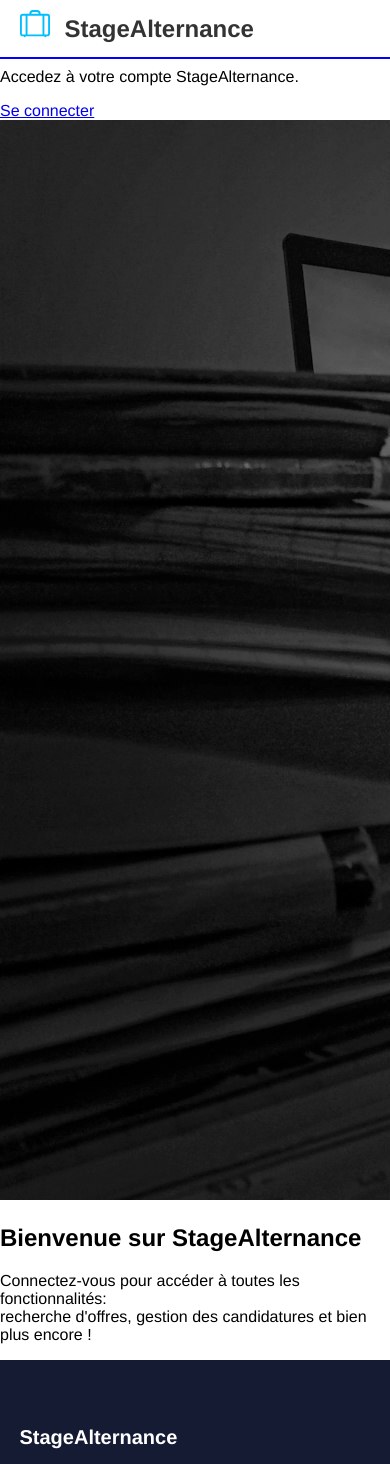
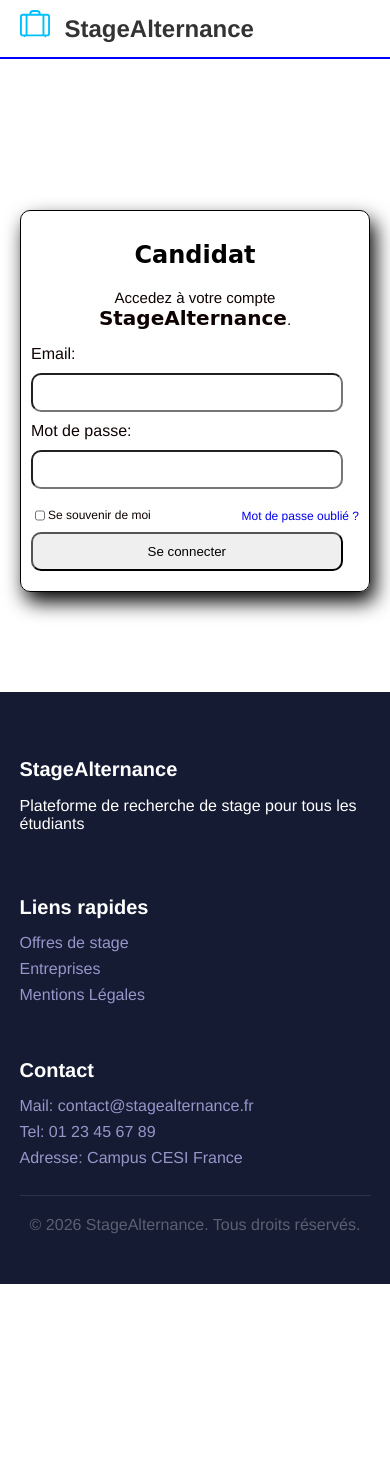
Before and after one commit to dkinhou/Projet-web4all, a PHP site: page /candidat.html in a window 390 px wide; the page is wider, and only the part inside the window is pictured. Shown: the top 1464 px of that part. After the commit the page ends 1284 px from the top of that part, so only its background shows below. Run offline with PHP 8.4, Linux system fonts and the light colour scheme.

Commit message:
connex-resp-bon

```diff
--- a/candidat.css
+++ b/candidat.css
@@ -77,7 +77,110 @@ body {
     color: white;
 }
 
+.connexion-section {
+    align-items: center;
+    justify-content: center;
+    display: flex;
+    gap: 100px;
+    margin-top: 210px;
+    margin-bottom: 100px;
+    margin-left: 20%;
+    margin-right: 10%;
 
+
+}
+
+.connexion-content {
+    align-items: center;
+    justify-content: center;
+    border: 1px solid black;
+    border-radius: 10px;
+    padding: 40px 40px;
+    box-shadow: 5px 10px 20px black;
+}
+
+.connexion-content h1 {
+    text-align: center;
+    font-family:cursive;
+}
+
+.connexion-content p {
+    width:100%;
+    text-align: center;
+    font-size: 15px;
+    color: rgb(14, 2, 2);
+}
+.connexion-content p span {
+    font-family:cursive;
+    font-size: 20px;
+    font-weight: bold;
+}
+
+.connexion-content label {
+    color: rgb(14, 2, 2);
+}
+
+.connexion-content input {
+    border-radius: 5px;
+    width: 95%;
+    margin-top: 10px;
+    margin-bottom: 10px;
+    padding: 10px 10px;
+    border-radius: 10px;
+}
+
+.connexion-content button {
+    width:95%;
+    padding: 10px 10px;
+    border-radius: 10px;
+}
+
+.connexion-content-options {
+    display: flex;
+    justify-content: space-between;
+     align-items: center;
+}
+
+.connexion-content-options a {
+    font-size: 12px;
+    text-decoration: none;
+}
+
+.connexion-content-options a:hover {
+    text-decoration: underline;
+}
+
+.checkbox-group {
+    display: flex;
+    justify-content: center;
+    align-items: center;
+}
+
+.checkbox-group input {
+    width: 10px;
+}
+
+.checkbox-group label {
+    font-size: 12px;
+}
+
+
+
+
+
+.connexion-image img {
+    width: 50%;
+    border-radius: 5px;
+    box-shadow: 5px 10px 15px black;
+    margin-bottom: 15px;
+}
+
+.image-bottom {
+    background-color: lightblue;
+    padding: 10px 10px;
+    border-radius: 5px;
+    width: 50%;
+}
 
 footer {
     padding: 50px 5%;
@@ -142,4 +245,65 @@ footer {
         max-width: 100%;
         margin-bottom: 30px;
     }
+
+    .connexion-image {
+        display: none;
+    }
+
+    .connexion-section {
+        margin-top: 100;
+        margin-left: 20px;
+        margin-right: 20px;
+    }
+
+    .connexion-content {
+        width: 100%;
+        padding-top: 10px;
+        padding-bottom: 20px;
+        padding-left: 10px;
+        padding-right: 10px;
+    }
 }
+
+@media (max-width: 1024px) {
+    .nav-links {
+        display: none;
+    }
+
+    .first-section {
+        padding-top: 100px;
+        text-align: center;
+    }
+
+    .first-section-buttons {
+        flex-direction: column;
+    }
+
+    .first-section-btn1, .first-section-btn2 {
+        width: 100%;
+        text-align: center;
+    }
+
+    .second-section-item, .third-section-item {
+        max-width: 100%;
+        margin-bottom: 30px;
+    }
+
+    .connexion-image {
+        display: none;
+    }
+
+    .connexion-section {
+        margin-top: 100;
+        margin-left: 20px;
+        margin-right: 20px;
+    }
+
+    .connexion-content {
+        width: 100%;
+        padding-top: 10px;
+        padding-bottom: 20px;
+        padding-left: 10px;
+        padding-right: 10px;
+    }
+}
--- a/candidat.html
+++ b/candidat.html
@@ -53,14 +53,30 @@
             <div class="connexion-content">
                 <h1>Candidat</h1>
                 <p>Accedez à votre compte <span>StageAlternance</span>.</p>
-                <a href="#" class="connexion-btn">Se connecter</a>
+                 <form action="#" method="post">
+                            <label for="email">Email:</label>
+                            <br>
+                            <input type="email" id="email" name="email" required>
+                            <br>
+                            <label for="password">Mot de passe:</label>
+                            <br>
+                            <input type="password" id="password" name="password" required>
+                            <br>
+                            <div class="connexion-content-options">
+                                <div class="checkbox-group">
+                                <input type="checkbox" id="souvenir" name="souvenir">
+                                <label for="souvenir">Se souvenir de moi</label>
+                                </div>
+                                <div><a href="#">Mot de passe oublié ?</a></div>
+                            </div>
+                            <button type="submit">Se connecter</button>
+                  </form>
             </div>
             <div class="connexion-image">
-                <img src="connexion-image.jpg" alt="Image de livre pour la connexion">
+                <div><img src="connexion-image.jpg" alt="Image de livre pour la connexion"></div>
                 <div class="image-bottom">
                     <h2>Bienvenue sur StageAlternance</h2>
-                    <p>Connectez-vous pour accéder à toutes les fonctionnalités:
-                        <br> recherche d'offres, gestion des candidatures et bien plus encore !</p>
+                    <p>Connectez-vous pour accéder à toutes les fonctionnalités: recherche d'offres, gestion des candidatures et bien plus encore !</p>
                 </div>
             </div>
         </section>
```
